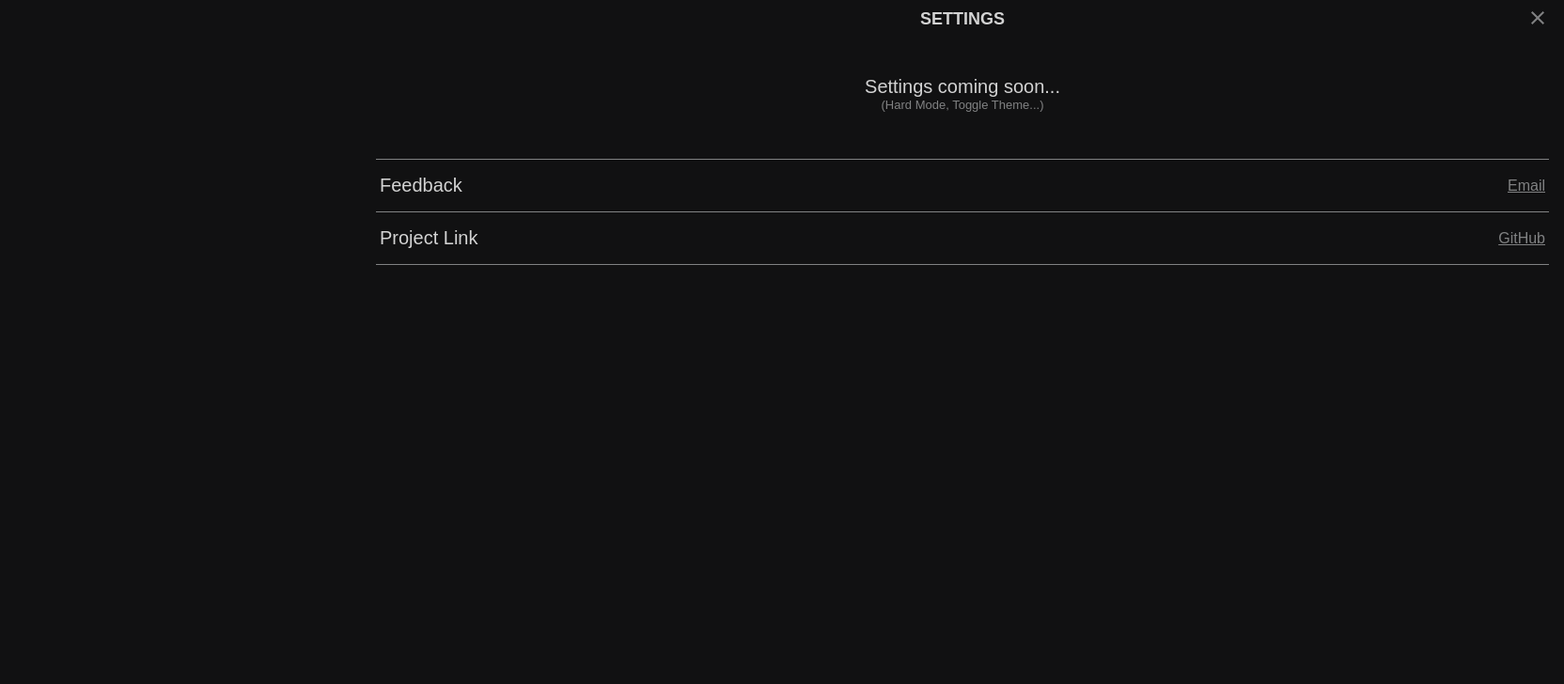
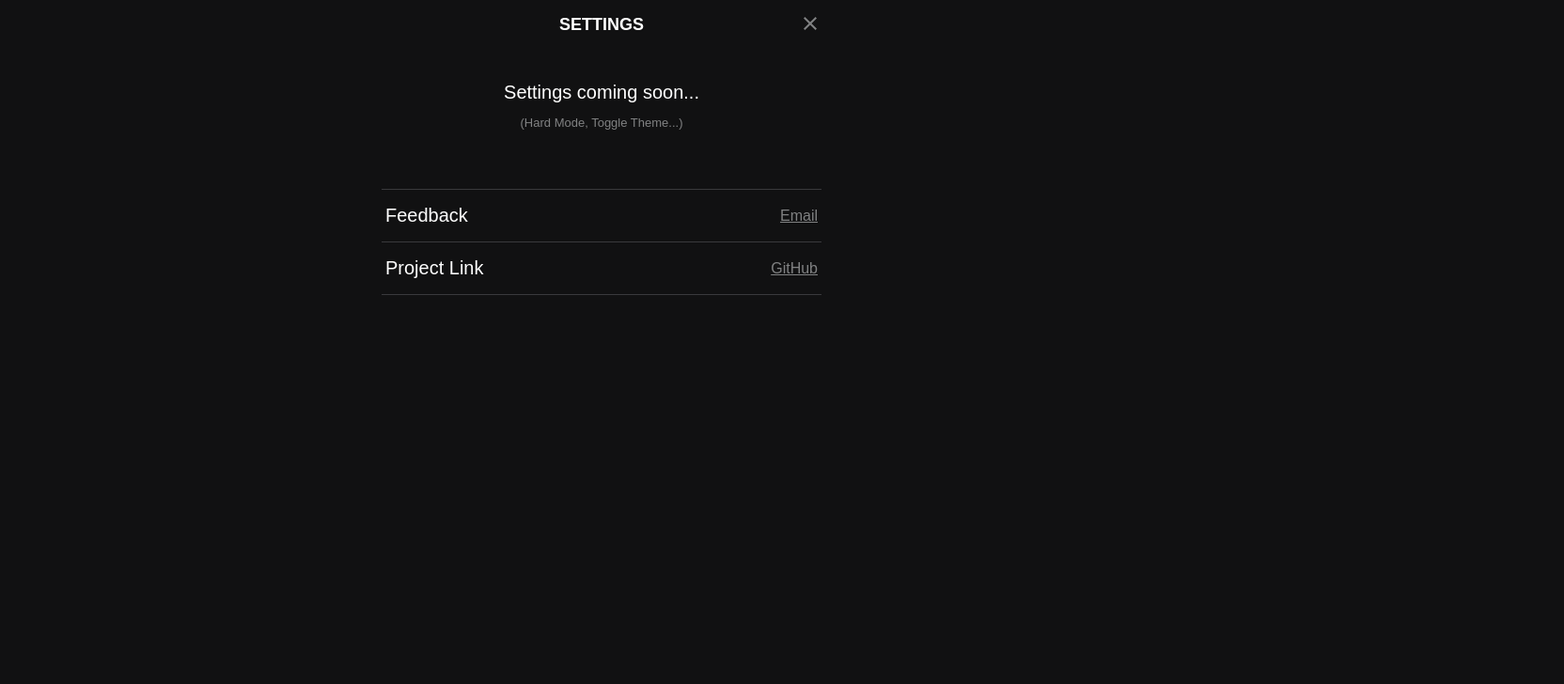
Before and after one commit to DF981339/react-wordle-clone, a React (Create React App) app: page / in a window 1280 px wide. Both pictures are taken after a click on the icon 868 px from the left and 27 px from the top of the page. Shown: the top 728 px of the page at 94% size, 1664 px wide, since content can reach past the window. Built offline with nearby package versions, Linux system fonts and the light colour scheme.

Commit message:
help and setting restyle done

```diff
--- a/src/App.js
+++ b/src/App.js
@@ -8,13 +8,15 @@ import Header from "./components/Header";
 import HowToPlay from "./components/HowToPlay";
 import { useHelp, useSetting } from "./context/HeaderFunctionProvider";
 import Setting from "./components/Setting";
+import useWindowHeight from "./utils/useWindowHeight";
 
 function App() {
   const [showHelp, setShowHelp] = useHelp();
   const [showSetting, setShowSetting] = useSetting();
+  const height = useWindowHeight(window.innerHeight);
 
   return (
-    <Container>
+    <Container style={{ height: height }}>
       <GlobalStyle />
       <WordProvider inititalState={initialState} reducer={reducer}>
         {showHelp ? <HowToPlay /> : null}
@@ -33,7 +35,6 @@ const GlobalStyle = createGlobalStyle`
   *, *::before, *::after {
     box-sizing: border-box;
     font-family: Arial;
-    margin: 0;
   }
 
   :root {
@@ -45,6 +46,7 @@ const GlobalStyle = createGlobalStyle`
     --light-mode-header-text: black;
     --light-mode-header-icon: hsl(0, 0%, 96%);
     --light-mode-header-border: hsl(214, 9%, 84%);
+    --light-mode-footer-text: hsl(200, 2%, 48%);
     --light-mode-correct: hsl(115, 29%, 53%);
     --light-mode-wrong-location: hsl(49, 51%, 57%);
     --light-mode-wrong: hsl(200, 2%, 48%);
@@ -59,6 +61,7 @@ const GlobalStyle = createGlobalStyle`
     --dark-mode-header-text: white;
     --dark-mode-header-icon: hsl(200, 1%, 51%);
     --dark-mode-header-border: hsl(240, 2%, 23%);
+    --dark-mode-footer-text: hsl(200, 1%, 51%);
     --dark-mode-correct:hsl(115, 29%, 43%);
     --dark-mode-wrong-location: hsl(49, 51%, 47%);
     --dark-mode-wrong: hsl(240, 2%, 23%);
@@ -72,11 +75,13 @@ const GlobalStyle = createGlobalStyle`
 
   body {
     background-color: var(--dark-mode-bg);
+    margin: 0;
   }
   `;
 
 const Container = styled.main`
-  height: 100vh;
+  height: 100%;
   max-width: var(--game-max-width);
   margin: 0 auto;
+  position: relative;
 `;
--- a/src/components/HowToPlay.jsx
+++ b/src/components/HowToPlay.jsx
@@ -15,7 +15,7 @@ const HowToPlay = () => {
   };
 
   return (
-    <Container
+    <HelpContainer
       animation={slideAnimation}
       onAnimationEnd={slideOutNow ? setShowHelp : null}
     >
@@ -92,22 +92,62 @@ const HowToPlay = () => {
       <p className="text">
         <strong>A new WORDLE will be available each day!</strong>
       </p>
-    </Container>
+    </HelpContainer>
   );
 };
 
 export default HowToPlay;
 
-const Container = styled.section`
+const HelpContainer = styled.section`
   position: absolute;
-  color: lightgray;
+  color: var(--dark-mode-header-text);
+  background-color: var(--dark-mode-bg);
+  z-index: 2;
+  height: 100%;
   width: 100%;
-  height: 100%;
-  background-color: hsl(240, 3%, 7%);
   display: flex;
   flex-direction: column;
   padding: 16px;
-  margin: -6px;
+
+  header {
+    display: flex;
+    justify-content: center;
+    align-items: center;
+    position: relative;
+
+    .title {
+      font-weight: bold;
+      font-size: clamp(16px, 3vmin, 18px);
+    }
+
+    .close {
+      fill: var(--dark-mode-header-icon);
+      position: absolute;
+      right: 0;
+      user-select: none;
+      cursor: pointer;
+
+      &:hover {
+        fill: var(--dark-mode-header-text);
+      }
+    }
+  }
+
+  .examples {
+    border-top: 1px solid var(--dark-mode-header-border);
+    border-bottom: 1px solid var(--dark-mode-header-border);
+
+    .example-grid {
+      display: grid;
+      grid-template-columns: repeat(5, 50px);
+      grid-template-rows: repeat(1, 50px);
+      gap: 5px;
+    }
+  }
+
+  .text {
+    font-size: clamp(15px, 3vmin, 16px);
+  }
 
   ${(props) => {
     if (props.animation === "up") {
@@ -148,44 +188,4 @@ const Container = styled.section`
       opacity: 0;
     }
   }
-
-  header {
-    display: flex;
-    justify-content: center;
-    align-items: center;
-    position: relative;
-
-    .title {
-      font-weight: bold;
-      font-size: clamp(16px, 3vmin, 18px);
-    }
-
-    .close {
-      fill: hsl(200, 1%, 51%);
-      position: absolute;
-      right: 0;
-      user-select: none;
-      cursor: pointer;
-
-      &:hover {
-        fill: white;
-      }
-    }
-  }
-
-  .examples {
-    border-top: 1px solid lightgrey;
-    border-bottom: 1px solid lightgrey;
-
-    .example-grid {
-      display: grid;
-      grid-template-columns: repeat(5, 50px);
-      grid-template-rows: repeat(1, 50px);
-      gap: 5px;
-    }
-  }
-
-  .text {
-    font-size: clamp(15px, 3vmin, 16px);
-  }
 `;
--- a/src/components/Setting.jsx
+++ b/src/components/Setting.jsx
@@ -16,7 +16,7 @@ const Setting = () => {
   };
 
   return (
-    <Container
+    <SettingContainer
       animation={slideAnimation}
       onAnimationEnd={slideOutNow ? setShowSetting : null}
     >
@@ -71,22 +71,95 @@ const Setting = () => {
         <div>© {year}, React Wordle Clone</div>
         <div>Answer: {targetWord.toUpperCase()}</div>
       </footer>
-    </Container>
+    </SettingContainer>
   );
 };
 
 export default Setting;
 
-const Container = styled.section`
+const SettingContainer = styled.section`
   position: absolute;
-  color: lightgray;
+  color: var(--dark-mode-header-text);
+  background-color: var(--dark-mode-bg);
+  z-index: 2;
+  height: 100%;
   width: 100%;
-  height: 100%;
-  background-color: hsl(240, 3%, 7%);
   display: flex;
   flex-direction: column;
   padding: 16px;
-  margin: -6px;
+
+  header {
+    display: flex;
+    justify-content: center;
+    align-items: center;
+    position: relative;
+
+    .title {
+      font-weight: bold;
+      font-size: clamp(16px, 3vmin, 18px);
+    }
+
+    .close {
+      fill: var(--dark-mode-header-icon);
+      position: absolute;
+      right: 0;
+      user-select: none;
+      cursor: pointer;
+
+      &:hover {
+        fill: var(--dark-mode-header-text);
+      }
+    }
+  }
+
+  footer {
+    display: flex;
+    justify-content: space-between;
+    font-size: clamp(12px, 3vmin, 14px);
+    color: var(--dark-mode-footer-text);
+  }
+
+  .text {
+    text-align: center;
+    font-size: clamp(18px, 3vmin, 20px);
+    border-bottom: 1px solid var(--dark-mode-header-border);
+    padding: 50px 0;
+
+    @media (max-width: 480px) {
+      margin: 0 -16px;
+    }
+
+    .description {
+      font-size: 13px;
+      color: hsl(200, 1%, 51%);
+    }
+  }
+
+  .setting {
+    flex-grow: 1;
+
+    .setting-item {
+      font-size: clamp(15px, 3vmin, 16px);
+      border-bottom: 1px solid var(--dark-mode-header-border);
+      padding: 16px 4px;
+      display: flex;
+      justify-content: space-between;
+      align-items: center;
+
+      @media (max-width: 480px) {
+        padding: 16px;
+        margin: 0 -16px;
+      }
+
+      .label {
+        font-size: clamp(18px, 3vmin, 20px);
+      }
+
+      a {
+        color: var(--dark-mode-footer-text);
+      }
+    }
+  }
 
   ${(props) => {
     if (props.animation === "up") {
@@ -127,78 +200,4 @@ const Container = styled.section`
       opacity: 0;
     }
   }
-
-  header {
-    display: flex;
-    justify-content: center;
-    align-items: center;
-    position: relative;
-
-    .title {
-      font-weight: bold;
-      font-size: clamp(16px, 3vmin, 18px);
-    }
-
-    .close {
-      fill: hsl(200, 1%, 51%);
-      position: absolute;
-      right: 0;
-      user-select: none;
-      cursor: pointer;
-
-      &:hover {
-        fill: white;
-      }
-    }
-  }
-
-  .setting {
-    flex-grow: 1;
-
-    .setting-item {
-      font-size: clamp(15px, 3vmin, 16px);
-      border-bottom: 1px solid hsl(200, 1%, 51%);
-      padding: 16px 4px;
-      display: flex;
-      justify-content: space-between;
-      align-items: center;
-
-      @media (max-width: 480px) {
-        padding: 16px;
-        margin: 0 -16px;
-      }
-
-      .label {
-        font-size: clamp(18px, 3vmin, 20px);
-      }
-
-      a {
-        color: hsl(200, 1%, 51%);
-      }
-    }
-  }
-
-  .text {
-    text-align: center;
-    font-size: clamp(18px, 3vmin, 20px);
-    border-bottom: 1px solid hsl(200, 1%, 51%);
-    padding: 50px 0;
-
-    @media (max-width: 480px) {
-      padding: 50px 16px;
-      margin: 0 -16px;
-    }
-
-    .description {
-      font-size: 13px;
-      color: hsl(200, 1%, 51%);
-    }
-  }
-
-  footer {
-    display: flex;
-    justify-content: space-between;
-    font-size: 14px;
-    color: hsl(200, 1%, 51%);
-  }
 `;
--- /dev/null
+++ b/src/utils/useWindowHeight.js
@@ -0,0 +1,19 @@
+import { useState, useEffect } from "react";
+
+const useWindowHeight = (initialHeight) => {
+  const [windowHeight, setWindowHeight] = useState(initialHeight);
+
+  const handleResize = () => {
+    setWindowHeight(window.innerHeight);
+  };
+
+  useEffect(() => {
+    window.addEventListener("resize", handleResize);
+
+    return () => window.removeEventListener("resize", handleResize);
+  }, []);
+
+  return windowHeight;
+};
+
+export default useWindowHeight;
```
